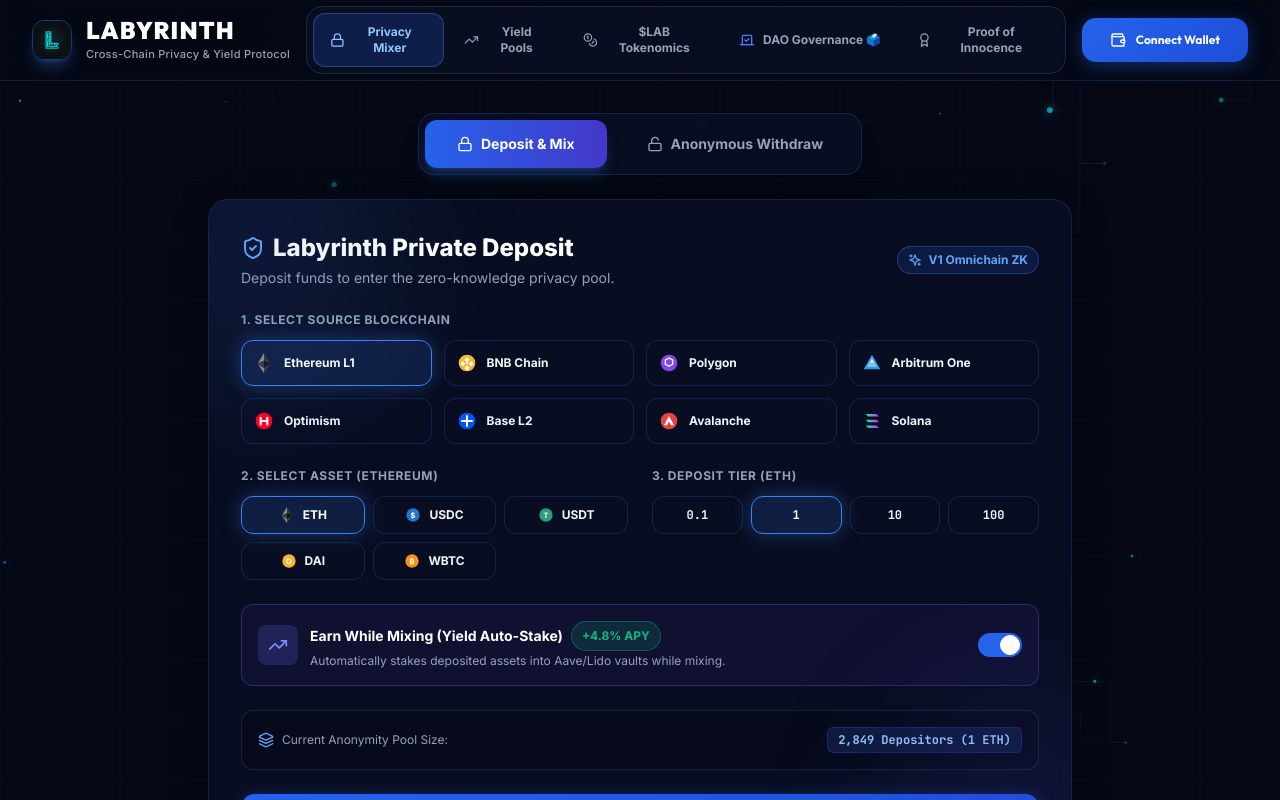
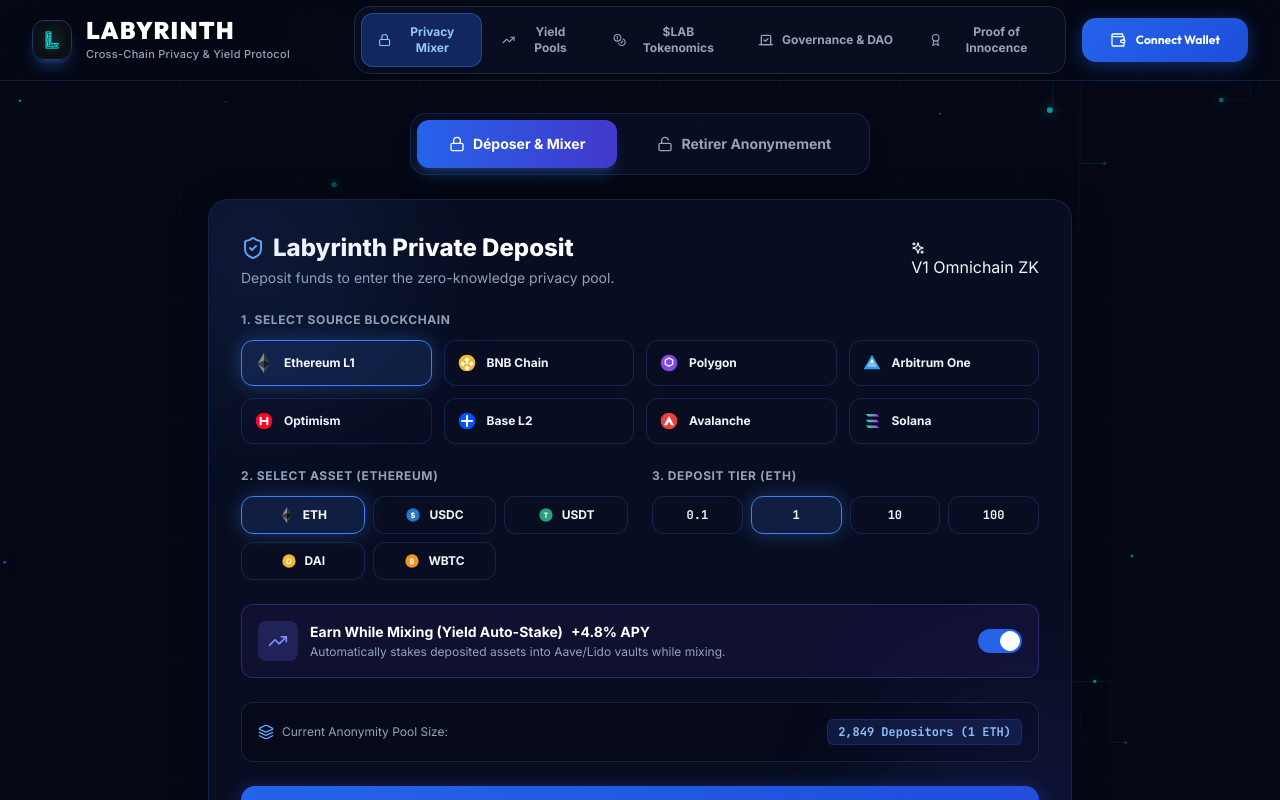
Before and after one commit to blocfund66-cyber/Labyrinth-Protocol, a React (Vite) app: page / in a window 1280 px wide. Both pictures are taken after a click on the button "Launch App 🚀". Shown: the top 800 px of the page. Built offline with nearby package versions, Linux system fonts and the light colour scheme.

Commit message:
fix: adjust logo header margin, set Gouvernance & DAO label with & symbol, and enforce white text in blue boxes for Light Mode

```diff
--- a/src/App.jsx
+++ b/src/App.jsx
@@ -136,8 +136,8 @@
       <header className={`sticky top-0 z-40 ${isDarkMode ? 'bg-[#050814]/90 border-blue-500/20' : 'bg-white/95 border-slate-200'} backdrop-blur-xl border-b transition-colors shadow-sm`}>
         <div className="max-w-[1400px] mx-auto px-4 sm:px-8 h-20 flex items-center justify-between gap-4">
 
-          {/* LOGO & TITLE (Pushed to Far Left) */}
-          <div className="flex items-center gap-3.5 cursor-pointer shrink-0" onClick={() => { if (currentView === 'app') setCurrentView('landing'); }}>
+          {/* LOGO & TITLE (Pushed to Far Left with Generous Spacing) */}
+          <div className="flex items-center gap-3.5 cursor-pointer shrink-0 mr-4 lg:mr-12" onClick={() => { if (currentView === 'app') setCurrentView('landing'); }}>
             <AbstractLabyrinthLogo className="w-10 h-10" />
             <div>
               <span className={`font-black text-2xl tracking-wider ${isDarkMode ? 'text-white' : 'text-slate-900'} font-outfit block leading-none`}>
@@ -187,13 +187,13 @@
             </nav>
           ) : (
             /* ================= PROTOCOL dAPP HEADER NAV (ALL 5 TABS WITH CLEAR WRITTEN LABELS) ================= */
-            <nav className={`hidden lg:flex items-center gap-1 p-1.5 rounded-2xl border ${isDarkMode ? 'bg-slate-900/80 border-slate-800' : 'bg-slate-100 border-slate-200'}`}>
+            <nav className={`hidden lg:flex items-center gap-1 p-1.5 rounded-2xl border ${isDarkMode ? 'bg-slate-900/80 border-slate-800' : 'bg-white border-slate-200 shadow-sm'}`}>
               <button
                 onClick={() => setActiveTab('mixer')}
                 className={`flex items-center gap-2 px-4 py-2.5 rounded-xl text-xs font-bold transition-all ${
                   activeTab === 'mixer'
-                    ? 'bg-blue-600/20 text-blue-400 dark:text-blue-300 border border-blue-500/40 shadow-sm'
-                    : 'text-slate-500 dark:text-slate-400 hover:text-slate-900 dark:hover:text-slate-200'
+                    ? 'bg-blue-600 text-white shadow-md dark:bg-blue-600/30 dark:text-blue-300 dark:border dark:border-blue-500/40'
+                    : 'text-slate-600 dark:text-slate-400 hover:text-slate-900 dark:hover:text-slate-200'
                 }`}
               >
                 <Lock className="w-4 h-4" />
@@ -204,8 +204,8 @@
                 onClick={() => setActiveTab('yield')}
                 className={`flex items-center gap-2 px-4 py-2.5 rounded-xl text-xs font-bold transition-all ${
                   activeTab === 'yield'
-                    ? 'bg-blue-600/20 text-blue-400 dark:text-blue-300 border border-blue-500/40 shadow-sm'
-                    : 'text-slate-500 dark:text-slate-400 hover:text-slate-900 dark:hover:text-slate-200'
+                    ? 'bg-blue-600 text-white shadow-md dark:bg-blue-600/30 dark:text-blue-300 dark:border dark:border-blue-500/40'
+                    : 'text-slate-600 dark:text-slate-400 hover:text-slate-900 dark:hover:text-slate-200'
                 }`}
               >
                 <TrendingUp className="w-4 h-4" />
@@ -216,33 +216,33 @@
                 onClick={() => setActiveTab('tokenomics')}
                 className={`flex items-center gap-2 px-4 py-2.5 rounded-xl text-xs font-bold transition-all ${
                   activeTab === 'tokenomics'
-                    ? 'bg-blue-600/20 text-blue-400 dark:text-blue-300 border border-blue-500/40 shadow-sm'
-                    : 'text-slate-500 dark:text-slate-400 hover:text-slate-900 dark:hover:text-slate-200'
+                    ? 'bg-blue-600 text-white shadow-md dark:bg-blue-600/30 dark:text-blue-300 dark:border dark:border-blue-500/40'
+                    : 'text-slate-600 dark:text-slate-400 hover:text-slate-900 dark:hover:text-slate-200'
                 }`}
               >
                 <Coins className="w-4 h-4" />
                 <span>{t.nav.tokenomics}</span>
               </button>
 
-              {/* DAO GOVERNANCE TAB - FULLY WRITTEN OUT & HIGHLY VISIBLE */}
+              {/* GOUVERNANCE & DAO TAB */}
               <button
                 onClick={() => setActiveTab('dao')}
                 className={`flex items-center gap-2 px-4 py-2.5 rounded-xl text-xs font-bold transition-all ${
                   activeTab === 'dao'
-                    ? 'bg-blue-600/20 text-blue-500 dark:text-blue-300 border border-blue-500/40 shadow-sm'
-                    : 'text-slate-500 dark:text-slate-400 hover:text-slate-900 dark:hover:text-slate-200'
+                    ? 'bg-blue-600 text-white shadow-md dark:bg-blue-600/30 dark:text-blue-300 dark:border dark:border-blue-500/40'
+                    : 'text-slate-600 dark:text-slate-400 hover:text-slate-900 dark:hover:text-slate-200'
                 }`}
               >
-                <Vote className="w-4 h-4 text-blue-500 shrink-0" />
-                <span className="whitespace-nowrap font-bold">{t?.nav?.dao || 'Gouvernance DAO 🗳️'}</span>
+                <Vote className="w-4 h-4 shrink-0" />
+                <span className="whitespace-nowrap font-bold">{t?.nav?.dao || 'Gouvernance & DAO'}</span>
               </button>
 
               <button
                 onClick={() => setActiveTab('poi')}
                 className={`flex items-center gap-2 px-4 py-2.5 rounded-xl text-xs font-bold transition-all ${
                   activeTab === 'poi'
-                    ? 'bg-blue-600/20 text-blue-400 dark:text-blue-300 border border-blue-500/40 shadow-sm'
-                    : 'text-slate-500 dark:text-slate-400 hover:text-slate-900 dark:hover:text-slate-200'
+                    ? 'bg-blue-600 text-white shadow-md dark:bg-blue-600/30 dark:text-blue-300 dark:border dark:border-blue-500/40'
+                    : 'text-slate-600 dark:text-slate-400 hover:text-slate-900 dark:hover:text-slate-200'
                 }`}
               >
                 <Award className="w-4 h-4" />
--- a/src/i18n/translations.js
+++ b/src/i18n/translations.js
@@ -1,4 +1,4 @@
-// Labyrinth V1 - Complete Multilingual i18n Translation Dictionary with DAO Governance & Landing Page Nav Links
+// Labyrinth V1 - Complete Multilingual i18n Translation Dictionary with DAO & Governance Nav Links
 // Supported languages: EN (English), FR (French), ZH (Chinese), JA (Japanese), RU (Russian), AR (Arabic)
 
 export const translations = {
@@ -14,7 +14,7 @@
       mixer: 'Privacy Mixer',
       yield: 'Yield Pools',
       tokenomics: '$LAB Tokenomics',
-      dao: 'DAO Governance 🗳️',
+      dao: 'Governance & DAO',
       poi: 'Proof of Innocence',
       connect: 'Connect Wallet',
       launchApp: 'Launch App 🚀'
@@ -56,25 +56,25 @@
     },
     dao: {
       badge: 'On-Chain DAO Governance',
-      title: 'DAO Governance & Voting',
-      subtitle: 'Vote and submit decentralized proposals to shape the future of Labyrinth Protocol.',
-      votingPower: 'Your Voting Power (vLAB):',
-      stakedAmount: 'Staked $LAB Tokens:',
-      submitProposalBtn: '+ Submit Proposal',
-      voteFor: 'Vote FOR (Yes)',
-      voteAgainst: 'Vote AGAINST (No)',
-      proposalStatusPassed: 'Passed & Ready for Execution',
-      proposalStatusActive: 'Voting Active',
-      createModalTitle: 'Submit On-Chain Proposal',
-      inputTitleLabel: 'Proposal Title:',
-      inputDescLabel: 'Detailed Description:',
-      cancelBtn: 'Cancel',
-      submitBtn: 'Submit Proposal (On-Chain)',
-      hasVoted: 'You have already voted'
+      title: 'Gouvernance & Votes de la Communauté',
+      subtitle: 'Votez et déposez des propositions décentralisées pour façonner l\'avenir du protocole Labyrinth.',
+      votingPower: 'Votre Pouvoir de Vote (vLAB) :',
+      stakedAmount: 'Jetons $LAB Stakés :',
+      submitProposalBtn: '+ Créer une Proposition',
+      voteFor: 'Voter POUR (Yes)',
+      voteAgainst: 'Voter CONTRE (No)',
+      proposalStatusPassed: 'Approuvée & Prête à l\'Exécution',
+      proposalStatusActive: 'Vote en Cours',
+      createModalTitle: 'Déposer une Proposition sur la Blockchain',
+      inputTitleLabel: 'Titre de la Proposition :',
+      inputDescLabel: 'Description Détaillée :',
+      cancelBtn: 'Annuler',
+      submitBtn: 'Soumettre la Proposition (On-Chain)',
+      hasVoted: 'Vous avez déjà voté'
     },
     mixer: {
-      depositTab: 'Deposit & Mix',
-      withdrawTab: 'Anonymous Withdraw',
+      depositTab: 'Déposer & Mixer',
+      withdrawTab: 'Retirer Anonymement',
       title: 'Labyrinth Private Deposit',
       subtitle: 'Deposit funds to enter the zero-knowledge privacy pool.',
       selectChain: '1. Select Source Blockchain',
@@ -217,7 +217,7 @@
       mixer: 'Privacy Mixer',
       yield: 'Pools de Rendement',
       tokenomics: 'Tokenomics $LAB',
-      dao: 'Gouvernance DAO 🗳️',
+      dao: 'Gouvernance & DAO',
       poi: 'Proof of Innocence',
       connect: 'Connecter Wallet',
       launchApp: 'Lancer l\'App 🚀'
@@ -420,7 +420,7 @@
       mixer: '隐私混合器',
       yield: '收益池',
       tokenomics: '$LAB 代币经济',
-      dao: 'DAO 治理 🗳️',
+      dao: '治理 & DAO',
       poi: '清白证明 (PoI)',
       connect: '连接钱包',
       launchApp: '启动应用 🚀'
@@ -582,7 +582,7 @@
       successTitle: '有效的 ZK 证书已出具',
       successStatus: '状态：非受制裁证明通过',
       certId: '证书 ID：',
-      merkleHash: 'Merkle 树根哈希：',
+      merkleHash: '树根哈希：',
       sanctionCheck: '制裁树检查：通过（Chainalysis/OFAC 数据库 0 匹配）',
       downloadBtn: '下载证书 (.JSON)',
       verifyAnother: '验证另一笔交易'
@@ -623,7 +623,7 @@
       mixer: 'プライバシーミキサー',
       yield: '利回りプール',
       tokenomics: '$LAB トークノミクス',
-      dao: 'DAO ガバナンス 🗳️',
+      dao: 'ガバナンス & DAO',
       poi: '潔白証明 (PoI)',
       connect: 'ウォレット接続',
       launchApp: 'アプリ起動 🚀'
@@ -826,7 +826,7 @@
       mixer: 'Privacy Миксер',
       yield: 'Пулы Доходности',
       tokenomics: 'Токеномика $LAB',
-      dao: 'DAO Голосование 🗳️',
+      dao: 'Управление & DAO',
       poi: 'Proof of Innocence',
       connect: 'Подключить Кошелек',
       launchApp: 'Запустить Приложение 🚀'
@@ -1029,7 +1029,7 @@
       mixer: 'خلاط الخصوصية',
       yield: 'أحواض العائد',
       tokenomics: 'رموز $LAB',
-      dao: 'حوكمة DAO 🗳️',
+      dao: 'الحوكمة & DAO',
       poi: 'إثبات البراءة (PoI)',
       connect: 'ربط المحفظة',
       launchApp: 'تشغيل التطبيق 🚀'
--- a/src/index.css
+++ b/src/index.css
@@ -74,12 +74,6 @@
   color: #0f172a !important;
 }
 
-.light .text-white,
-.light .text-slate-200,
-.light .text-slate-100 {
-  color: #0f172a !important;
-}
-
 .light .text-slate-400,
 .light .text-slate-300 {
   color: #334155 !important;
@@ -88,6 +82,18 @@
 .light .text-cyan-300,
 .light .text-cyan-400 {
   color: #1d4ed8 !important;
+}
+
+/* ALWAYS PRESERVE CRISP WHITE TEXT ON COLORED BUTTONS & BADGES IN LIGHT MODE */
+.light .btn-cyan,
+.light .btn-cyan *,
+.light .bg-blue-600,
+.light .bg-blue-600 *,
+.light .bg-blue-700,
+.light .bg-blue-700 *,
+.light .bg-emerald-600,
+.light .bg-emerald-600 * {
+  color: #ffffff !important;
 }
 
 /* Interactive Card Buttons */
@@ -158,79 +164,72 @@
 .btn-secondary {
   background: rgba(255, 255, 255, 0.05) !important;
   color: var(--text-primary) !important;
-  border: 1px solid var(--border-subtle) !important;
-  border-radius: 12px;
-  padding: 12px 20px;
+  border: 1px solid rgba(255, 255, 255, 0.1) !important;
+  border-radius: 14px;
+  padding: 14px 28px;
   font-weight: 600;
   cursor: pointer;
-  display: inline-flex !important;
-  align-items: center !important;
-  justify-content: center !important;
-  line-height: 1 !important;
-  gap: 8px !important;
-  transition: all 0.25s ease;
+  transition: all 0.2s ease;
 }
 
 .light .btn-secondary {
-  background: #ffffff !important;
+  background: #f1f5f9 !important;
   color: #0f172a !important;
-  border-color: #cbd5e1 !important;
+  border: 1px solid #cbd5e1 !important;
 }
 
 .btn-secondary:hover {
-  background: rgba(37, 99, 235, 0.1) !important;
-  border-color: var(--accent-cyan) !important;
-  color: var(--accent-cyan) !important;
+  background: rgba(255, 255, 255, 0.1) !important;
+  border-color: rgba(255, 255, 255, 0.2) !important;
 }
 
-/* Badges */
-.badge-cyan {
-  background: rgba(37, 99, 235, 0.15) !important;
-  color: #60a5fa !important;
-  border: 1px solid rgba(59, 130, 246, 0.35) !important;
-  padding: 4px 10px;
-  border-radius: 9999px;
-  font-size: 0.75rem;
-  font-weight: 700;
-  display: inline-flex;
-  align-items: center;
-  gap: 6px;
+.light .btn-secondary:hover {
+  background: #e2e8f0 !important;
+  border-color: #94a3b8 !important;
 }
 
-.light .badge-cyan {
-  background: #dbeafe !important;
-  color: #1d4ed8 !important;
-  border-color: #93c5fd !important;
+/* Custom scrollbars */
+::-webkit-scrollbar {
+  width: 8px;
+  height: 8px;
 }
 
-.badge-emerald {
-  background: rgba(16, 185, 129, 0.15) !important;
-  color: #10b981 !important;
-  border: 1px solid rgba(16, 185, 129, 0.35) !important;
-  padding: 4px 10px;
-  border-radius: 9999px;
-  font-size: 0.75rem;
-  font-weight: 700;
+::-webkit-scrollbar-track {
+  background: #050814;
 }
 
-.light .badge-emerald {
-  background: #d1fae5 !important;
-  color: #059669 !important;
-  border-color: #6ee7b7 !important;
+.light ::-webkit-scrollbar-track {
+  background: #f8fafc;
 }
 
-.badge-violet {
-  background: rgba(139, 92, 246, 0.15) !important;
-  color: #8b5cf6 !important;
-  border: 1px solid rgba(139, 92, 246, 0.35) !important;
-  padding: 4px 10px;
-  border-radius: 9999px;
-  font-size: 0.75rem;
-  font-weight: 700;
+::-webkit-scrollbar-thumb {
+  background: #1e293b;
+  border-radius: 4px;
 }
 
-.light .badge-violet {
-  background: #ede9fe !important;
-  color: #7c3aed !important;
-  border-color: #c4b5fd !important;
+.light ::-webkit-scrollbar-thumb {
+  background: #cbd5e1;
 }
+
+::-webkit-scrollbar-thumb:hover {
+  background: #3b82f6;
+}
+
+/* Animations */
+@keyframes fadeIn {
+  from { opacity: 0; transform: translateY(6px); }
+  to { opacity: 1; transform: translateY(0); }
+}
+
+.animate-fadeIn {
+  animation: fadeIn 0.4s cubic-bezier(0.16, 1, 0.3, 1) forwards;
+}
+
+@keyframes pulseGlow {
+  0%, 100% { opacity: 0.4; }
+  50% { opacity: 0.8; }
+}
+
+.animate-pulseGlow {
+  animation: pulseGlow 3s ease-in-out infinite;
+}
```
